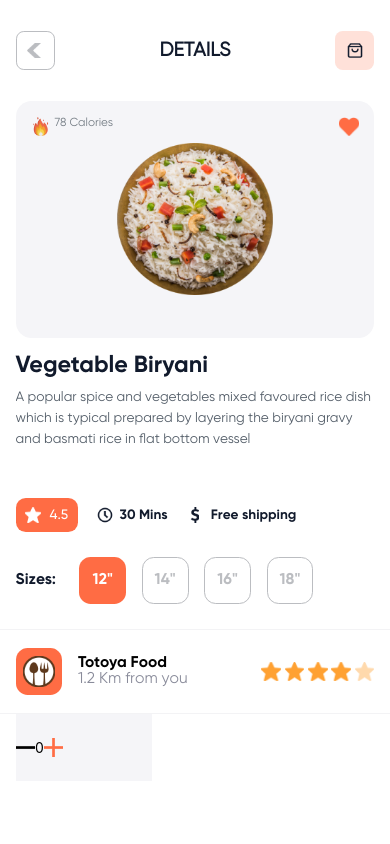
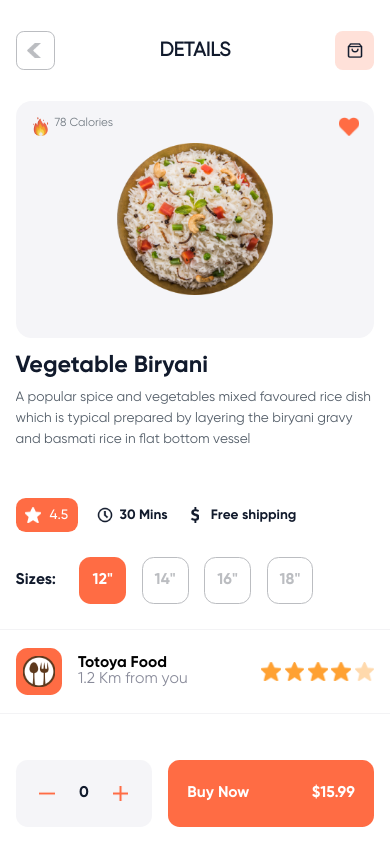
Before and after one commit to danh7598/Flashfood, a React Native app: screen / in a window 390 px wide. Built offline with nearby package versions, Linux system fonts and the light colour scheme.

Commit message:
Finish Food Details screen

```diff
--- a/src/screens/FoodDetails/ButtonBuyNow.js
+++ b/src/screens/FoodDetails/ButtonBuyNow.js
@@ -1,14 +1,38 @@
 import React from 'react'
-import { StyleSheet, Text, View } from 'react-native'
+import { StyleSheet, Text, TouchableOpacity } from 'react-native'
+import { orangeColor } from '../../string/ColorTheme'
+import { sizeFont, sizeHeight, sizeWidth } from '../../Utils/Size'
 
-const ButtonBuyNow = () => {
+const ButtonBuyNow = ({ textButton, price, onPress, style }) => {
     return (
-        <View>
-            <Text></Text>
-        </View>
+        <TouchableOpacity
+            onPress={onPress}
+            style={[styles.container, style]}>
+            <Text style={styles.textButton}>{textButton}</Text>
+            <Text style={styles.textButton}>{price}</Text>
+        </TouchableOpacity>
     )
 }
 
 export default ButtonBuyNow
 
-const styles = StyleSheet.create({})
+const styles = StyleSheet.create({
+    container: {
+        backgroundColor: orangeColor,
+        marginLeft: sizeWidth(4),
+        marginRight: sizeWidth(4),
+        width: sizeWidth(53), //Bao gồm sizeWidth(8) 2 bên padding, sizeWidth(35) của nút QuantityControl, và khoảng marginLeft sizeWidth(4) nữa
+        height: sizeHeight(8),
+        borderRadius: sizeWidth(3),
+        flexDirection: 'row',
+        alignItems: 'center',
+        justifyContent: 'space-between',
+        paddingHorizontal: sizeWidth(5)
+    },
+    textButton: {
+        fontFamily: 'SVN-Gilroy-Bold',
+        color: 'white',
+        fontSize: sizeFont(4)
+
+    }
+})
--- a/src/screens/FoodDetails/QuantityControl.js
+++ b/src/screens/FoodDetails/QuantityControl.js
@@ -1,24 +1,32 @@
 import React from 'react'
 import { Image, StyleSheet, Text, TouchableOpacity, View } from 'react-native'
-import { sizeHeight, sizeWidth } from '../../Utils/Size'
+import { sizeFont, sizeHeight, sizeWidth } from '../../Utils/Size'
 import minus from '../../assets/minus.png'
 import plus from '../../assets/plus.png'
-const QuantityControl = ({ number, backgroundColor }) => {
+import PropTypes from 'prop-types'
+import { blackColor, orangeColor } from '../../string/ColorTheme'
+const QuantityControl = ({ number, onPressPlus, onPressMinus, style }) => {
     return (
-        <View style={[styles.container, { backgroundColor: backgroundColor }]}>
-            <TouchableOpacity>
+        <View style={[styles.container, style]}>
+            <TouchableOpacity
+                onPress={onPressMinus}>
                 <Image
                     source={minus}
                     style={styles.imgBtn} />
             </TouchableOpacity>
-            <Text>{number}</Text>
-            <TouchableOpacity>
+            <Text style={styles.textNumber}>{number}</Text>
+            <TouchableOpacity
+                onPress={onPressPlus}>
                 <Image
                     style={styles.imgBtn}
                     source={plus} />
             </TouchableOpacity>
         </View>
     )
+}
+
+QuantityControl.propTypes = {
+
 }
 
 export default QuantityControl
@@ -28,10 +36,18 @@ const styles = StyleSheet.create({
         width: sizeWidth(35),
         height: sizeHeight(8),
         flexDirection: 'row',
-        alignItems: 'center'
+        alignItems: 'center',
+        justifyContent: 'space-evenly',
+        borderRadius: sizeWidth(3)
     },
     imgBtn: {
-        width: sizeWidth(5),
-        height: sizeWidth(5),
+        width: sizeWidth(4),
+        height: sizeWidth(4),
+        tintColor: orangeColor
+    },
+    textNumber: {
+        fontFamily: 'SVN-Gilroy-Bold',
+        fontSize: sizeFont(4),
+        color: blackColor
     }
 })
--- a/src/screens/FoodDetails/index.js
+++ b/src/screens/FoodDetails/index.js
@@ -36,6 +36,22 @@ export default class FoodDetails extends Component {
         })
     }
 
+    //Giảm số lượng đồ ăn
+    onPressMinusQuantity = () => {
+        if (this.state.quantity > 0) {
+            this.setState({
+                quantity: this.state.quantity - 1
+            })
+        }
+    }
+
+    //Tăng số lượng đồ ăn
+    onPressPlusQuantity = () => {
+        this.setState({
+            quantity: this.state.quantity + 1
+        })
+    }
+
     render() {
         return (
             <View style={styles.container}>
@@ -66,9 +82,14 @@ export default class FoodDetails extends Component {
                     rateNumber={4} />
                 <View style={styles.viewFooterButton}>
                     <QuantityControl
-                        backgroundColor={'#F5F5F8'}
+                        style={{ backgroundColor: '#F5F5F8' }}
+                        onPressMinus={this.onPressMinusQuantity}
+                        onPressPlus={this.onPressPlusQuantity}
                         number={this.state.quantity} />
-                    <ButtonBuyNow />
+                    <ButtonBuyNow
+                        textButton={"Buy Now"}
+                        price={"$15.99"}
+                    />
                 </View>
             </View>
         )
@@ -93,9 +114,10 @@ const styles = StyleSheet.create({
         borderColor: 'rgba(137,139,154,0.1)'
     },
     viewFooterButton: {
+        flex: 1,
         flexDirection: 'row',
         alignItems: 'flex-end',
         paddingHorizontal: sizeWidth(4),
-        paddingBottom: sizeHeight(2)
+        paddingBottom: sizeHeight(2),
     }
 })
```
